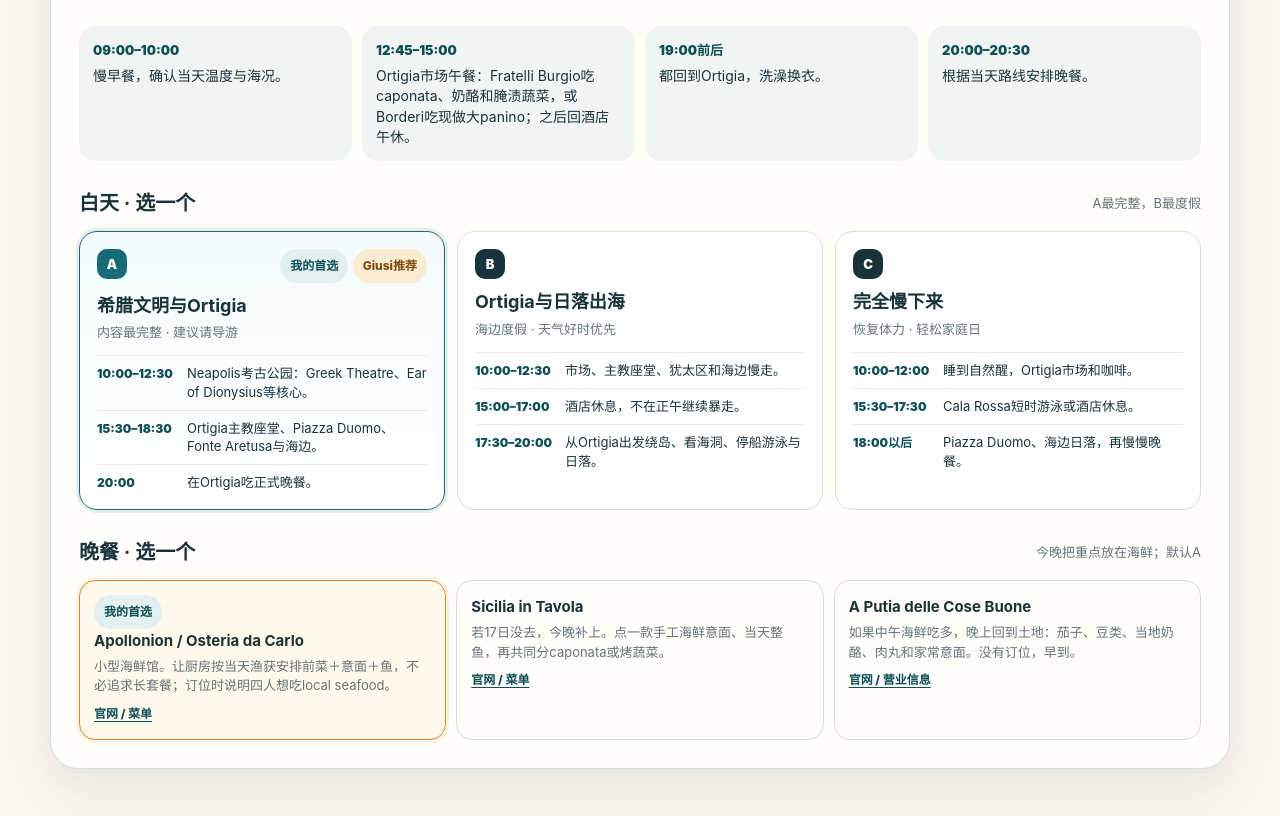
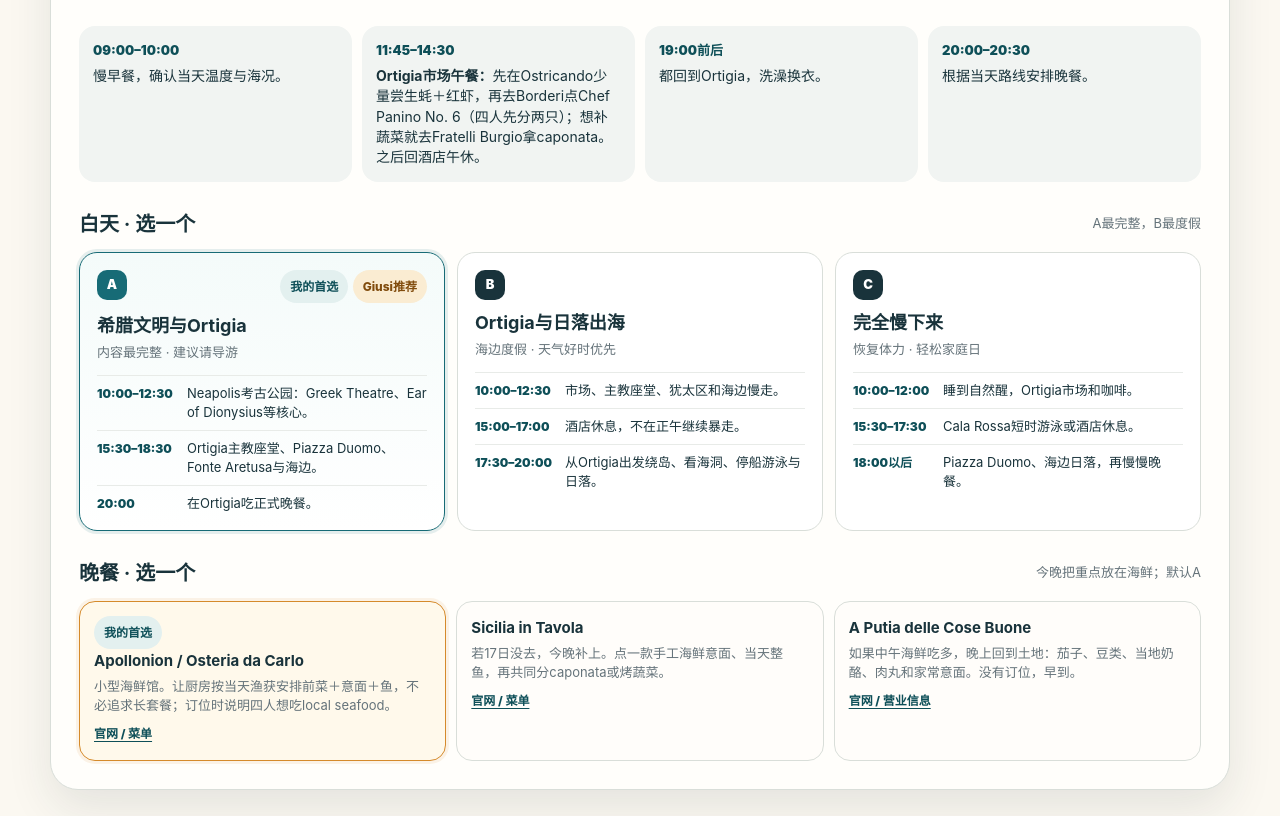
Before and after one commit to jxu2000cc/torreglia-italy-trip-2026, a plain HTML site: page plans/sicily-east-daily-choice.html in a window 1280 px wide. Shown: the part 2997-3813 px from the top of the page. Drawn offline with Linux system fonts and the light colour scheme; grey boxes are pictures that could not be loaded.

Commit message:
Add Ortigia market panini and raw seafood stops

```diff
--- a/plans/sicily-east-daily-choice.html
+++ b/plans/sicily-east-daily-choice.html
@@ -493,7 +493,9 @@
             <li><b>A Putia delle Cose Buone</b> · 家庭小馆，土地菜、蔬菜、豆类与家常意面；不订位，早点到。 <a href="https://www.aputiadellecosebuone.it/" target="_blank" rel="noopener">官网</a></li>
             <li><b>Apollonion / Osteria da Carlo</b> · 让厨房按当天渔获配前菜、意面和鱼。 <a href="https://www.osteriadacarlo.com/englishmenu/" target="_blank" rel="noopener">菜单</a></li>
             <li><b>Sicilia in Tavola</b> · 手工意面、沙丁鱼与朴素海鲜；适合坐下来吃。 <a href="https://www.siciliaintavola.eu/menu/" target="_blank" rel="noopener">官网</a></li>
-            <li><b>Fratelli Burgio / Caseificio Borderi</b> · 市场午餐，吃caponata、奶酪、腌蔬菜或现做panino。 <a href="https://fratelliburgio.com/it-it/pages/il-menu-della-salumeria" target="_blank" rel="noopener">Burgio菜单</a></li>
+            <li><b>Caseificio Borderi / Borderi Gli Artisti</b> · 市场里的超大现做panino；优先试图中推荐的<b>Chef Panino No. 6</b>。份量很大，四个人先点两只分享，不够再加。 <a href="https://www.google.com/maps/search/?api=1&amp;query=Caseificio+Borderi+Ortigia" target="_blank" rel="noopener">地图</a></li>
+            <li><b>Ostricando</b> · 市场入口附近的生鲜小站，现开生蚝、Mazara红虾和白葡萄酒。朋友的参考价是生蚝约€3/只、红虾约€7/只；现场先问当天价格和产地，肠胃敏感者跳过生虾。 <a href="https://www.google.com/maps/search/?api=1&amp;query=Ostricando+Ortigia" target="_blank" rel="noopener">地图</a></li>
+            <li><b>Fratelli Burgio</b> · 想补蔬菜、奶酪和腌渍物时来这里：caponata、当地奶酪、橄榄和salumi，比再点一份主餐更适合。 <a href="https://fratelliburgio.com/it-it/pages/il-menu-della-salumeria" target="_blank" rel="noopener">菜单</a></li>
             <li><span class="pill giusi">Giusi推荐</span> <b>Cortile Spirito Santo</b> · 更现代、创意型的西西里菜；如果想留一顿正式餐再选。 <a href="https://www.cortilespiritosanto.com/" target="_blank" rel="noopener">官网</a></li>
             <li><span class="pill giusi">Giusi推荐</span> <b>Don Camillo</b> · 安静、正式，适合认真吃一顿；不是这次local路线的默认首选。 <a href="https://www.ristorantedoncamillosiracusa.it/" target="_blank" rel="noopener">官网</a></li>
             <li><span class="pill giusi">Giusi推荐</span> <b>Ostaria</b> · Giusi特别注明只做肉、不做鱼；海鲜吃多时可换口味。 <a href="https://ostariasiracusa.it/" target="_blank" rel="noopener">官网</a></li>
@@ -617,7 +619,7 @@
       <div class="day-content">
         <div class="fixed">
           <div class="fixed-item"><time>09:00–10:00</time><p>慢早餐，确认当天温度与海况。</p></div>
-          <div class="fixed-item"><time>12:45–15:00</time><p>Ortigia市场午餐：Fratelli Burgio吃caponata、奶酪和腌渍蔬菜，或Borderi吃现做大panino；之后回酒店午休。</p></div>
+          <div class="fixed-item"><time>11:45–14:30</time><p><b>Ortigia市场午餐：</b>先在Ostricando少量尝生蚝＋红虾，再去Borderi点Chef Panino No. 6（四人先分两只）；想补蔬菜就去Fratelli Burgio拿caponata。之后回酒店午休。</p></div>
           <div class="fixed-item"><time>19:00前后</time><p>都回到Ortigia，洗澡换衣。</p></div>
           <div class="fixed-item"><time>20:00–20:30</time><p>根据当天路线安排晚餐。</p></div>
         </div>
```
